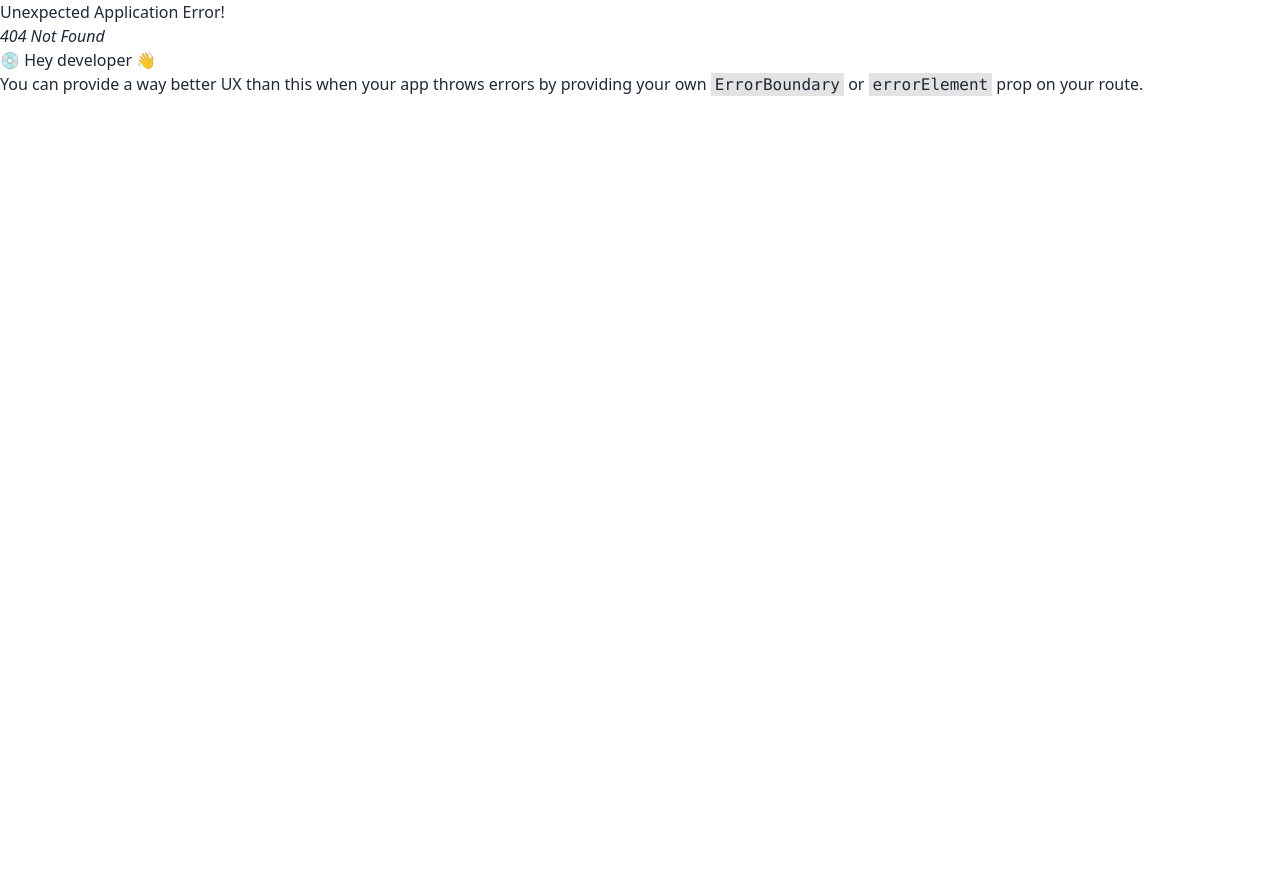
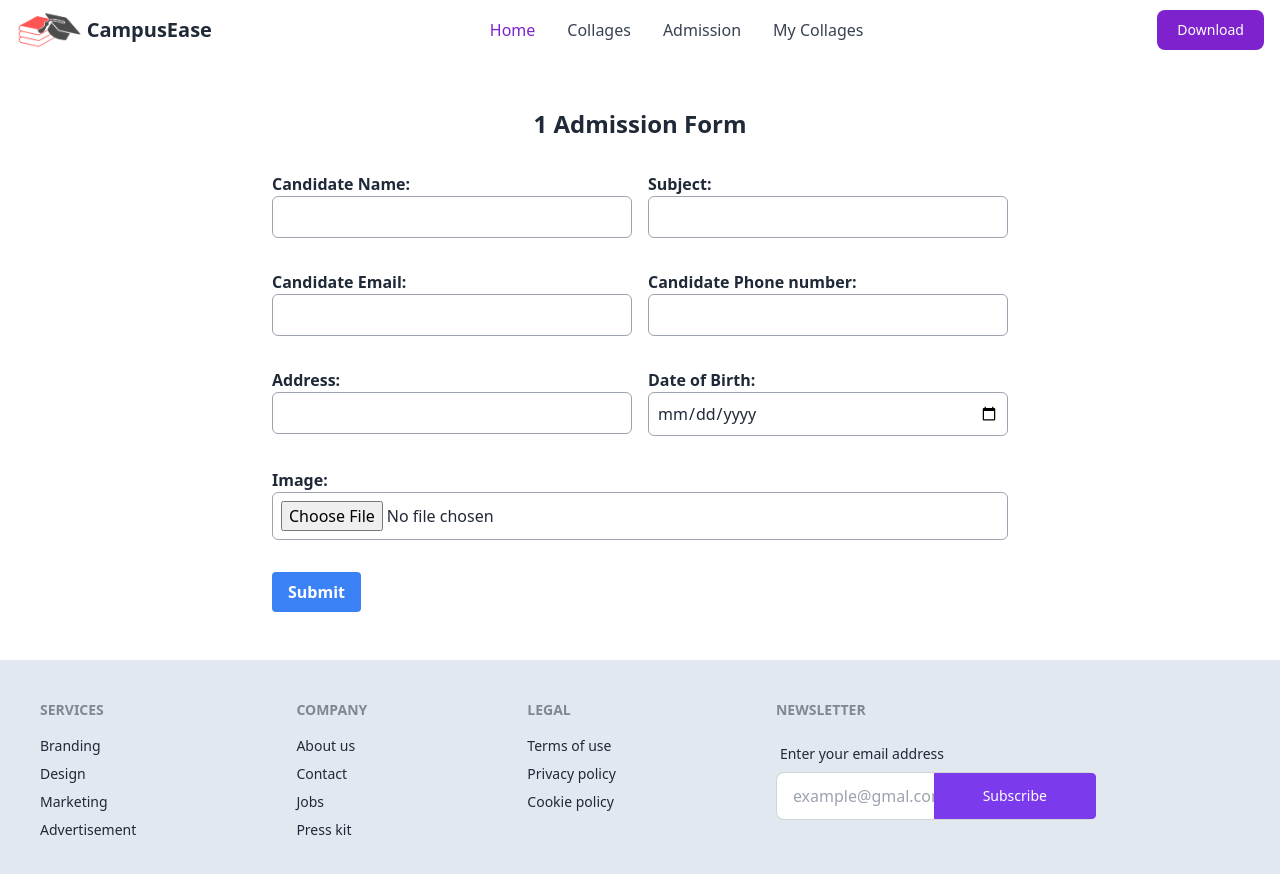
Before and after one commit to mehedihasan8/campuse-client, a React (Vite) app: page /admission/1 in a window 1280 px wide. Before the commit this address had no page. Shown: the top 874 px of the page. Before the commit the page ends 800 px from the top, so only its background shows below. Built offline with nearby package versions, Linux system fonts and the light colour scheme.

Commit message:
Added Admission Section

```diff
--- a/package.json
+++ b/package.json
@@ -15,6 +15,7 @@
     "match-sorter": "^6.3.1",
     "react": "^18.2.0",
     "react-dom": "^18.2.0",
+    "react-hook-form": "^7.45.2",
     "react-router-dom": "^6.14.2",
     "sort-by": "^1.2.0"
   },
--- /dev/null
+++ b/src/pages/Admission/Admission.jsx
@@ -0,0 +1,11 @@
+import CollegeList from "./CollegeList";
+
+const Admission = () => {
+  return (
+    <div>
+      <CollegeList />
+    </div>
+  );
+};
+
+export default Admission;
--- /dev/null
+++ b/src/pages/Admission/AdmissionForm.jsx
@@ -0,0 +1,173 @@
+import React, { useState } from "react";
+import { useForm } from "react-hook-form";
+import { useParams } from "react-router-dom";
+const img_hosting_token = import.meta.env.VITE_Image_Upload_Token;
+
+const AdmissionForm = () => {
+  const { collegeName } = useParams();
+  const [loading, setLoading] = useState(false);
+
+  const {
+    handleSubmit,
+    register,
+    reset,
+    formState: { errors },
+  } = useForm();
+
+  const img_hosting_url = `https://api.imgbb.com/1/upload?key=${img_hosting_token}`;
+
+  const onSubmit = (data) => {
+    // console.log('Form submitted:', data);
+    setLoading(true);
+    const formData = new FormData();
+    formData.append("image", data.image[0]);
+
+    fetch(img_hosting_url, {
+      method: "POST",
+      body: formData,
+    })
+      .then((res) => res.json())
+      .then((imgRes) => {
+        if (imgRes.success) {
+          const imgURL = imgRes.data.display_url;
+          console.log(imgURL);
+          setLoading(false);
+          reset();
+        }
+      });
+  };
+
+  return (
+    <div className="mx-auto p-4 w-[60%] bg-transparent md:my-8">
+      <h2 className="text-2xl text-center mb-8 font-bold ">
+        {collegeName} Admission Form
+      </h2>
+      <form
+        onSubmit={handleSubmit(onSubmit)}
+        className="grid grid-cols-1 md:grid-cols-2 gap-4"
+      >
+        <div className="mb-4">
+          <label htmlFor="candidateName" className="block font-bold">
+            Candidate Name:
+          </label>
+          <input
+            type="text"
+            id="candidateName"
+            {...register("candidateName", {
+              required: "Candidate Name is required",
+            })}
+            className="w-full border border-gray-400 p-2 rounded-md"
+          />
+          {errors.candidateName && (
+            <span className="text-red-500">{errors.candidateName.message}</span>
+          )}
+        </div>
+        <div className="mb-4">
+          <label htmlFor="subject" className="block font-bold">
+            Subject:
+          </label>
+          <input
+            type="text"
+            id="subject"
+            {...register("subject", { required: "Subject is required" })}
+            className="w-full border border-gray-400 p-2 rounded-md"
+          />
+          {errors.subject && (
+            <span className="text-red-500">{errors.subject.message}</span>
+          )}
+        </div>
+        <div className="mb-4">
+          <label htmlFor="candidateEmail" className="block font-bold">
+            Candidate Email:
+          </label>
+          <input
+            type="email"
+            id="candidateEmail"
+            {...register("candidateEmail", {
+              required: "Candidate Email is required",
+              pattern: {
+                value: /^[A-Z0-9._%+-]+@[A-Z0-9.-]+\.[A-Z]{2,4}$/i,
+                message: "Invalid email address",
+              },
+            })}
+            className="w-full border border-gray-400 p-2 rounded-md"
+          />
+          {errors.candidateEmail && (
+            <span className="text-red-500">
+              {errors.candidateEmail.message}
+            </span>
+          )}
+        </div>
+        <div className="mb-4">
+          <label htmlFor="candidatePhone" className="block font-bold">
+            Candidate Phone number:
+          </label>
+          <input
+            type="tel"
+            id="candidatePhone"
+            {...register("candidatePhone", {
+              required: "Candidate Phone is required",
+            })}
+            className="w-full border border-gray-400 p-2 rounded-md"
+          />
+          {errors.candidatePhone && (
+            <span className="text-red-500">
+              {errors.candidatePhone.message}
+            </span>
+          )}
+        </div>
+        <div className="mb-4">
+          <label htmlFor="address" className="block font-bold">
+            Address:
+          </label>
+          <input
+            type="text"
+            id="address"
+            {...register("address", { required: "Address is required" })}
+            className="w-full border border-gray-400 p-2 rounded-md"
+          />
+          {errors.address && (
+            <span className="text-red-500">{errors.address.message}</span>
+          )}
+        </div>
+        <div className="mb-4">
+          <label htmlFor="dateOfBirth" className="block font-bold">
+            Date of Birth:
+          </label>
+          <input
+            type="date"
+            id="dateOfBirth"
+            {...register("dateOfBirth", {
+              required: "Date of Birth is required",
+            })}
+            className="w-full border border-gray-400 p-2 rounded-md"
+          />
+          {errors.dateOfBirth && (
+            <span className="text-red-500">{errors.dateOfBirth.message}</span>
+          )}
+        </div>
+        <div className="mb-4 col-span-2">
+          <label htmlFor="image" className="block font-bold">
+            Image:
+          </label>
+          <input
+            type="file"
+            id="image"
+            {...register("image")}
+            className="w-full border border-gray-400 p-2 rounded-md"
+          />
+        </div>
+        <div className="col-span-2">
+          <button
+            type="submit"
+            className="bg-blue-500 text-white font-bold py-2 px-4 rounded"
+          >
+            Submit
+          </button>
+        </div>
+      </form>
+    </div>
+  );
+};
+
+export default AdmissionForm;
--- /dev/null
+++ b/src/pages/Admission/CollegeList.jsx
@@ -0,0 +1,35 @@
+import { Link } from "react-router-dom";
+
+const CollegeList = () => {
+  const colleges = [
+    "University of Science and Technology",
+    "Art and Design Institute",
+    "Science and Technology University",
+    "Business and Finance Academy",
+    "Music Conservatory",
+    "Science and Engineering Institute",
+  ];
+
+  return (
+    <div className="flex justify-center items-center w-[40%] mx-auto h-screen">
+      <div className="my-4 ">
+        <h2 className="text-2xl font-bold mb-4">College Names</h2>
+        <ul>
+          {colleges.map((college, index) => (
+            <li key={index} className="mb-2">
+              {index + 1} ...
+              <Link
+                to={`/admission/${college}`}
+                className="text-blue-500 hover:underline"
+              >
+                {college}
+              </Link>
+            </li>
+          ))}
+        </ul>
+      </div>
+    </div>
+  );
+};
+
+export default CollegeList;
--- a/src/pages/Sharied/NavBar.jsx
+++ b/src/pages/Sharied/NavBar.jsx
@@ -83,7 +83,7 @@ const NavBar = () => {
             </li>
             <li>
               <Link
-                to="admission"
+                to="/admission"
                 className="block py-2 pl-3 pr-4 text-gray-700 border-b border-gray-100 hover:bg-gray-50 lg:hover:bg-transparent lg:border-0 lg:hover:text-purple-700 lg:p-0 dark:text-gray-400 lg:dark:hover:text-white dark:hover:bg-gray-700 dark:hover:text-white lg:dark:hover:bg-transparent dark:border-gray-700"
               >
                 Admission
```
Also changed, not shown: src/Routes/routes.jsx (+10 -0 lines), 1 other file (tests, documents, lock files or other folders).
